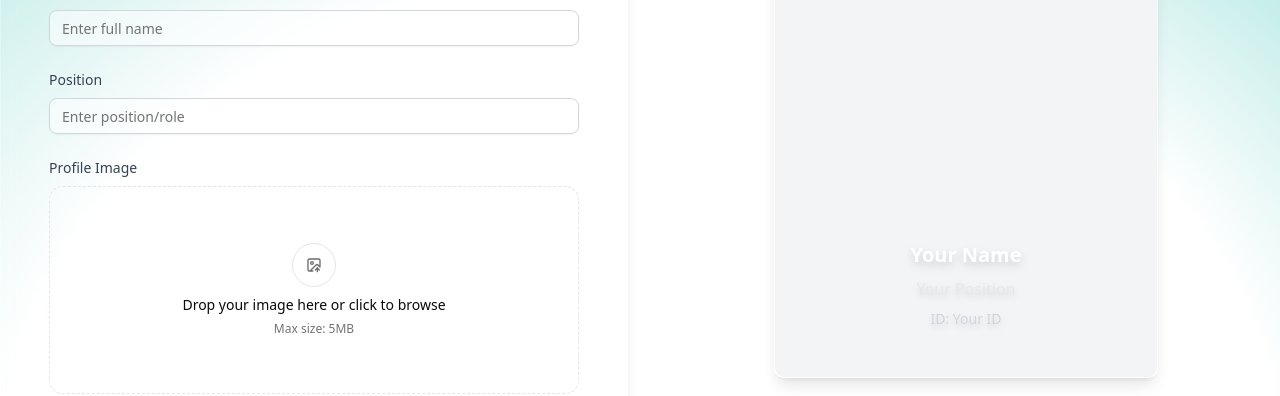
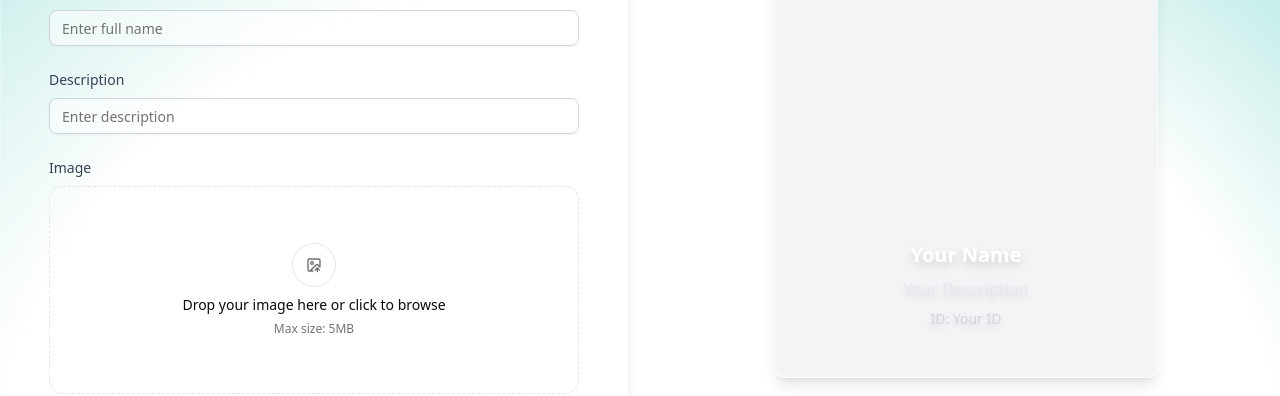
Before and after one commit to phalla-doll/team-tag, a Next.js app: page / in a window 1280 px wide. Shown: the part 439-835 px from the top of the page. Built offline with nearby package versions, Linux system fonts and the light colour scheme; a web font is replaced by a local one.

Commit message:
Update UserInputSection to replace 'position' field with 'description'; adjust related labels, placeholders, and display text for improved clarity and functionality.

```diff
--- a/src/components/extended/user-input-section.tsx
+++ b/src/components/extended/user-input-section.tsx
@@ -13,7 +13,7 @@ import ImageUpload from "@/components/extended/image-upload";
 interface FormData {
     id: string;
     name: string;
-    position: string;
+    description: string;
     image: File | null;
     imagePreview: string;
 }
@@ -22,7 +22,7 @@ export function UserInputSection() {
     const [formData, setFormData] = useState<FormData>({
         id: "",
         name: "",
-        position: "",
+        description: "",
         image: null,
         imagePreview: "",
     });
@@ -130,16 +130,16 @@ export function UserInputSection() {
                                         htmlFor="position"
                                         className="text-sm font-medium text-gray-700 dark:text-gray-300"
                                     >
-                                        Position
+                                        Description
                                     </Label>
                                     <Input
-                                        id="position"
+                                        id="description"
                                         type="text"
-                                        placeholder="Enter position/role"
-                                        value={formData.position}
+                                        placeholder="Enter description"
+                                        value={formData.description}
                                         onChange={(e) =>
                                             handleInputChange(
-                                                "position",
+                                                "description",
                                                 e.target.value,
                                             )
                                         }
@@ -153,7 +153,7 @@ export function UserInputSection() {
                                         htmlFor="image"
                                         className="text-sm font-medium text-gray-700 dark:text-gray-300"
                                     >
-                                        Profile Image
+                                        Image
                                     </Label>
                                     <ImageUpload
                                         onImageChange={handleImageChange}
@@ -193,7 +193,7 @@ export function UserInputSection() {
                                     {formData.name || "Your Name"}
                                 </h3>
                                 <p className="text-gray-200 drop-shadow-md">
-                                    {formData.position || "Your Position"}
+                                    {formData.description || "Your Description"}
                                 </p>
                                 <p className="text-sm text-gray-300 drop-shadow-md">
                                     ID: {formData.id || "Your ID"}
```
